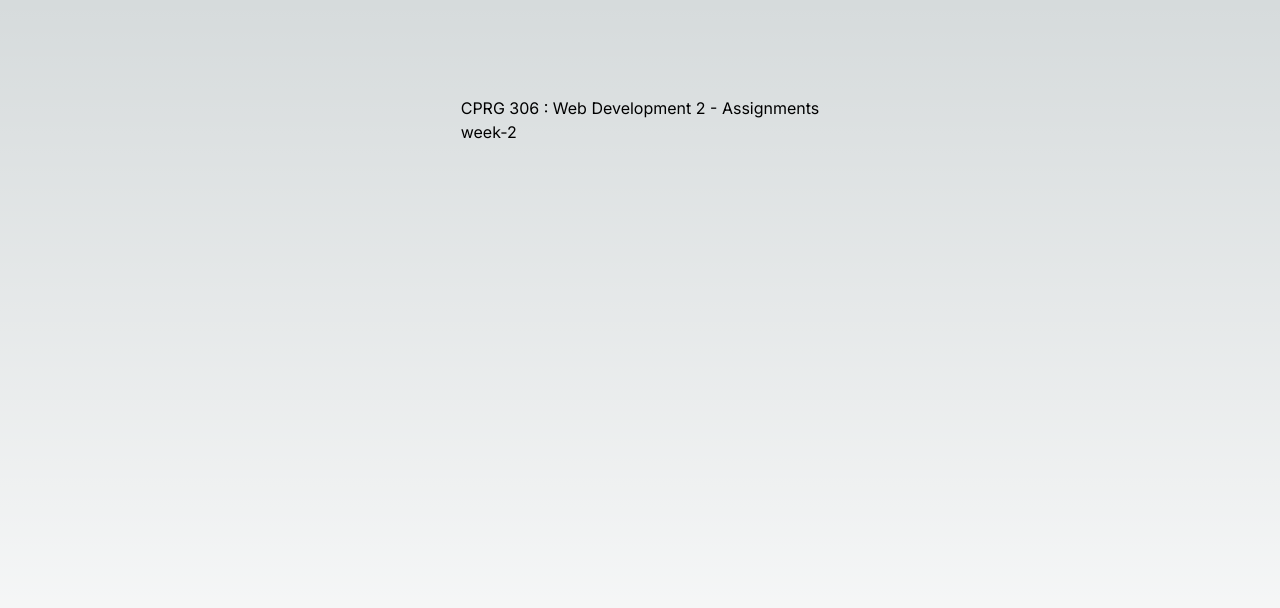
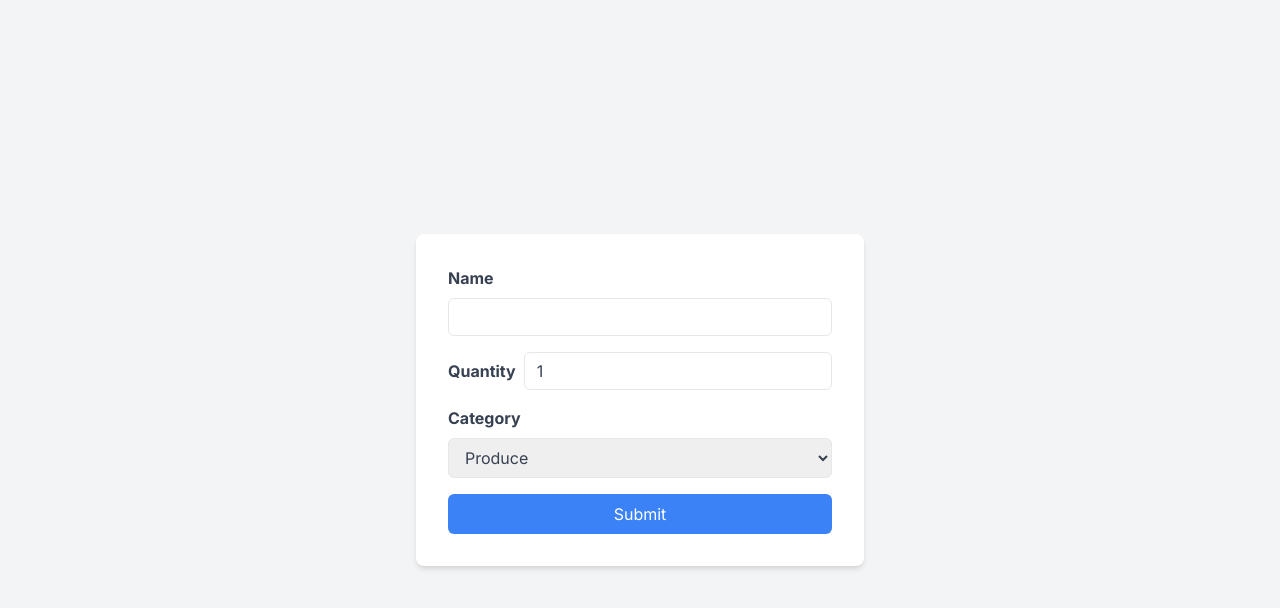
Before and after one commit to Arshpreetkaur30/cprg306-assignments, a Next.js app: page / in a window 1280 px wide. Shown: the top 608 px of the page. Built offline with nearby package versions, Linux system fonts and the light colour scheme.

Commit message:
Add files via upload

```diff
--- /dev/null
+++ b/app/new-item.js
@@ -0,0 +1,87 @@
+'use client';
+import { useState } from "react";
+
+export default function NewItem() {
+  // Initialize state variables
+  const [name, setName] = useState("");
+  const [quantity, setQuantity] = useState(1);
+  const [category, setCategory] = useState("produce");
+
+  // Create a form submission handler
+  const handleSubmit = (e) => {
+    e.preventDefault();
+    const item = { name, quantity, category };
+    console.log("Item created:", item);
+    alert(`Name: ${name}, Quantity: ${quantity}, Category: ${category}`);
+    setName("");
+    setQuantity(1);
+    setCategory("produce");
+  };
+
+  return (
+    <div className="flex items-center justify-center min-h-screen bg-gray-100">
+      <form onSubmit={handleSubmit} className="w-full max-w-md p-8 bg-white rounded-lg shadow-md">
+        <div className="mb-4">
+          <label htmlFor="name" className="block text-gray-700 font-bold mb-2">
+            Name
+          </label>
+          <input
+            type="text"
+            id="name"
+            value={name}
+            onChange={(e) => setName(e.target.value)}
+            required
+            className="w-full border rounded-md py-2 px-3 text-gray-700 leading-tight focus:outline-none focus:shadow-outline"
+          />
+        </div>
+
+        <div className="mb-4 flex items-center">
+          <label htmlFor="quantity" className="block text-gray-700 font-bold mr-2">
+            Quantity
+          </label>
+          <input
+            type="number"
+            id="quantity"
+            min="1"
+            max="99"
+            value={quantity}
+            onChange={(e) => setQuantity(Number(e.target.value))}
+            required
+            className="flex-1 border rounded-md py-2 px-3 text-gray-700 leading-tight focus:outline-none focus:shadow-outline"
+          />
+        </div>
+
+        <div className="mb-4">
+          <label htmlFor="category" className="block text-gray-700 font-bold mb-2">
+            Category
+          </label>
+          <select
+            id="category"
+            value={category}
+            onChange={(e) => setCategory(e.target.value)}
+            className="w-full border rounded-md py-2 px-3 text-gray-700 leading-tight focus:outline-none focus:shadow-outline"
+          >
+            <option value="produce">Produce</option>
+            <option value="dairy">Dairy</option>
+            <option value="bakery">Bakery</option>
+            <option value="meat">Meat</option>
+            <option value="frozen-foods">Frozen Foods</option>
+            <option value="canned-goods">Canned Goods</option>
+            <option value="dry-goods">Dry Goods</option>
+            <option value="beverages">Beverages</option>
+            <option value="snacks">Snacks</option>
+            <option value="household">Household</option>
+            <option value="other">Other</option>
+          </select>
+        </div>
+
+        <button
+          type="submit"
+          className="bg-blue-500 text-white py-2 px-4 rounded-md hover:bg-blue-600 w-full"
+        >
+          Submit
+        </button>
+      </form>
+    </div>
+  );
+}
--- a/app/page.js
+++ b/app/page.js
@@ -1,13 +1,9 @@
-import page from "./week-2/page"
-import Image from "next/image";
-import Link from "next/link";
-export default function Home() {
+import NewItem from './new-item'
+
+export default function Page() {
   return (
-    <main className="flex min-h-screen flex-col items-center justify-between p-24">
-      <div className="">
-        <h1> CPRG 306 : Web Development 2 - Assignments</h1>
-        <Link href="/week-2" >week-2</Link>
-      </div>
-    </main>
-  );
+    <div>
+      <NewItem />
+    </div>
+  )
 }
```
